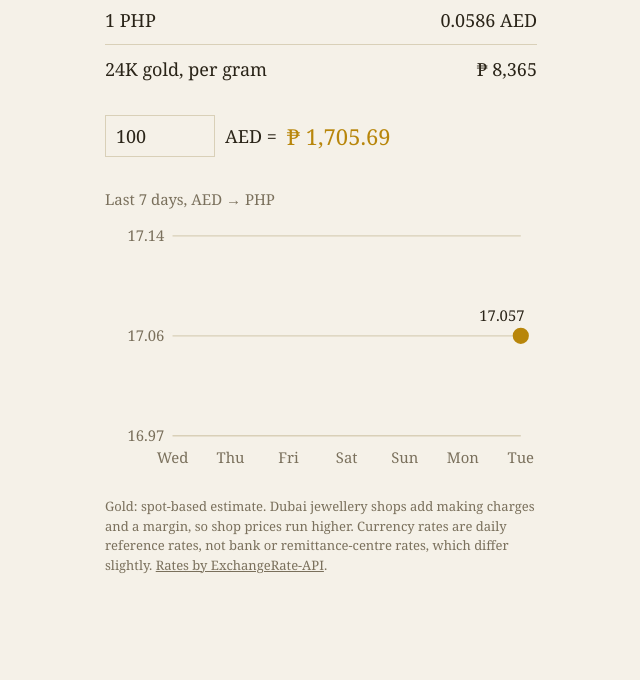
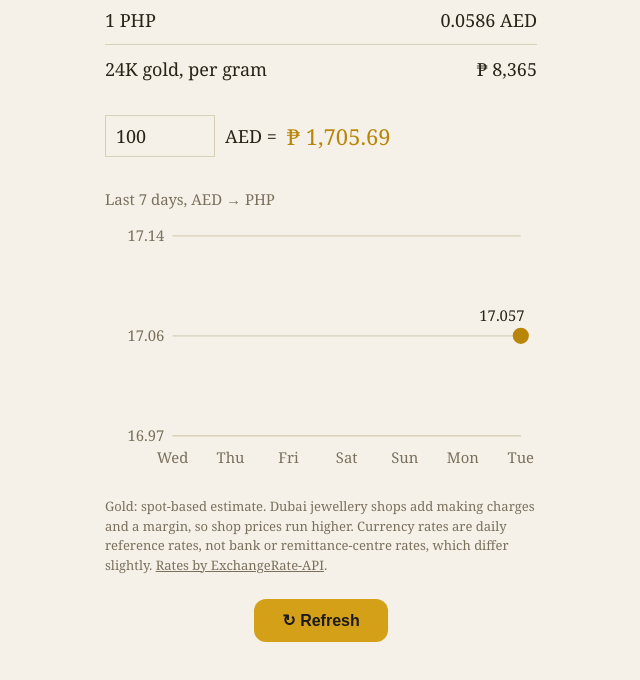
Before and after one commit to fcsadesign01-ctrl/gold-tracker, a plain HTML site: page index.html in a window 1280 px wide. Shown: the part 786-1466 px from the top of the page, without its empty margins (319-959 px from the left). Before the commit the page ends 1402 px from the top, so only its background shows below. Drawn offline with Linux system fonts and the light colour scheme.

Commit message:
Update index.html

```diff
--- a/index.html
+++ b/index.html
@@ -98,5 +98,19 @@ fetch("data.json?"+Date.now()).then(r=>r.json()).then(d=>{
   }else $("fxc").textContent="First rate arrives with the next daily update.";
 }).catch(()=>$("when").textContent="Couldn't load data.json");
 </script>
+  <div style="text-align:center; margin:24px 0 32px;">
+  <button id="refreshBtn" type="button"
+    style="font-size:16px; padding:12px 28px; border:none; border-radius:12px;
+           background:#d4a017; color:#1a1a1a; font-weight:600; cursor:pointer;">
+    ↻ Refresh
+  </button>
+</div>
+
+<script>
+  document.getElementById('refreshBtn').addEventListener('click', function () {
+    this.textContent = 'Refreshing…';
+    window.location.href = window.location.pathname + '?r=' + Date.now();
+  });
+</script>
 </body>
 </html>
```
